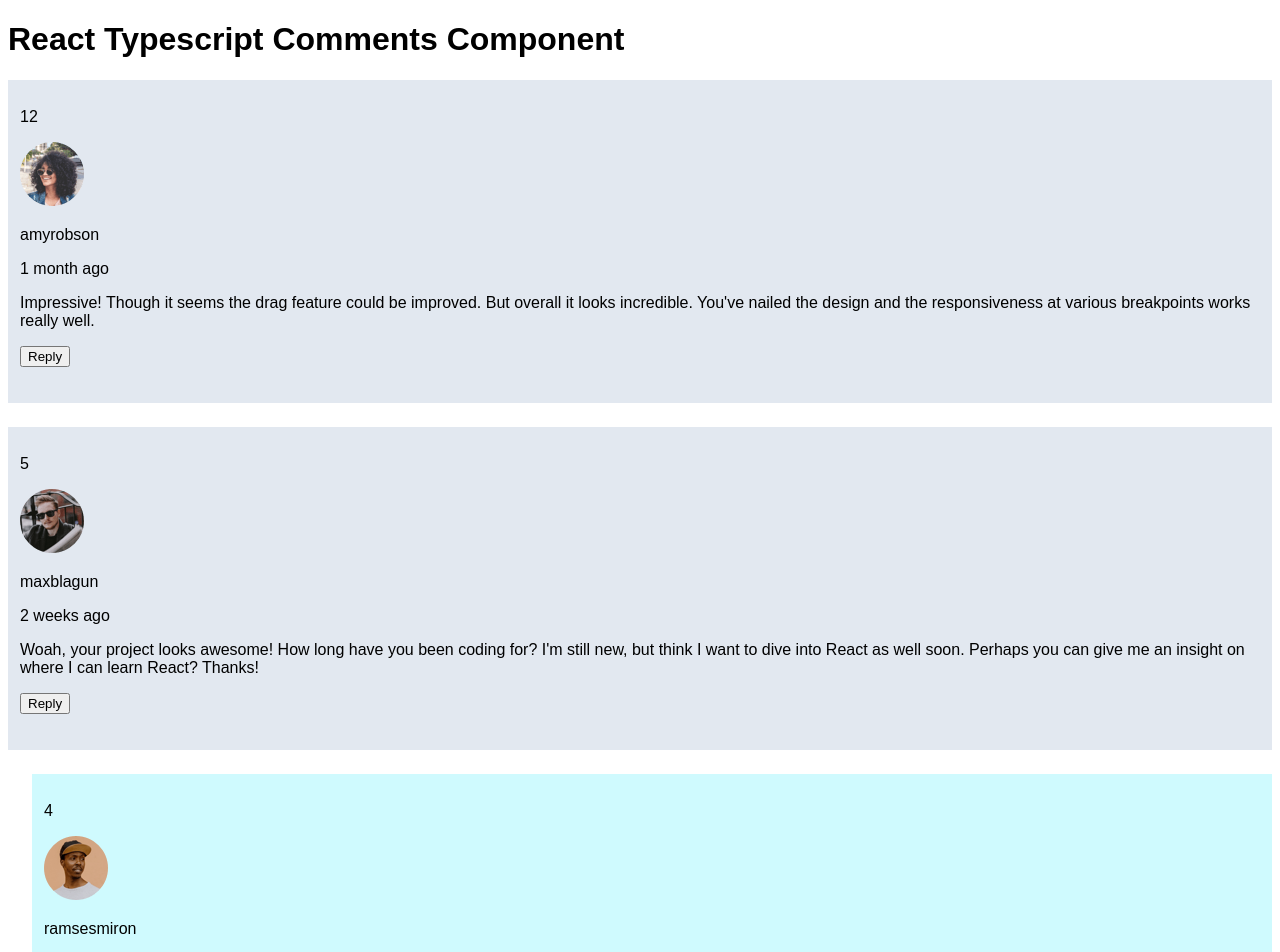
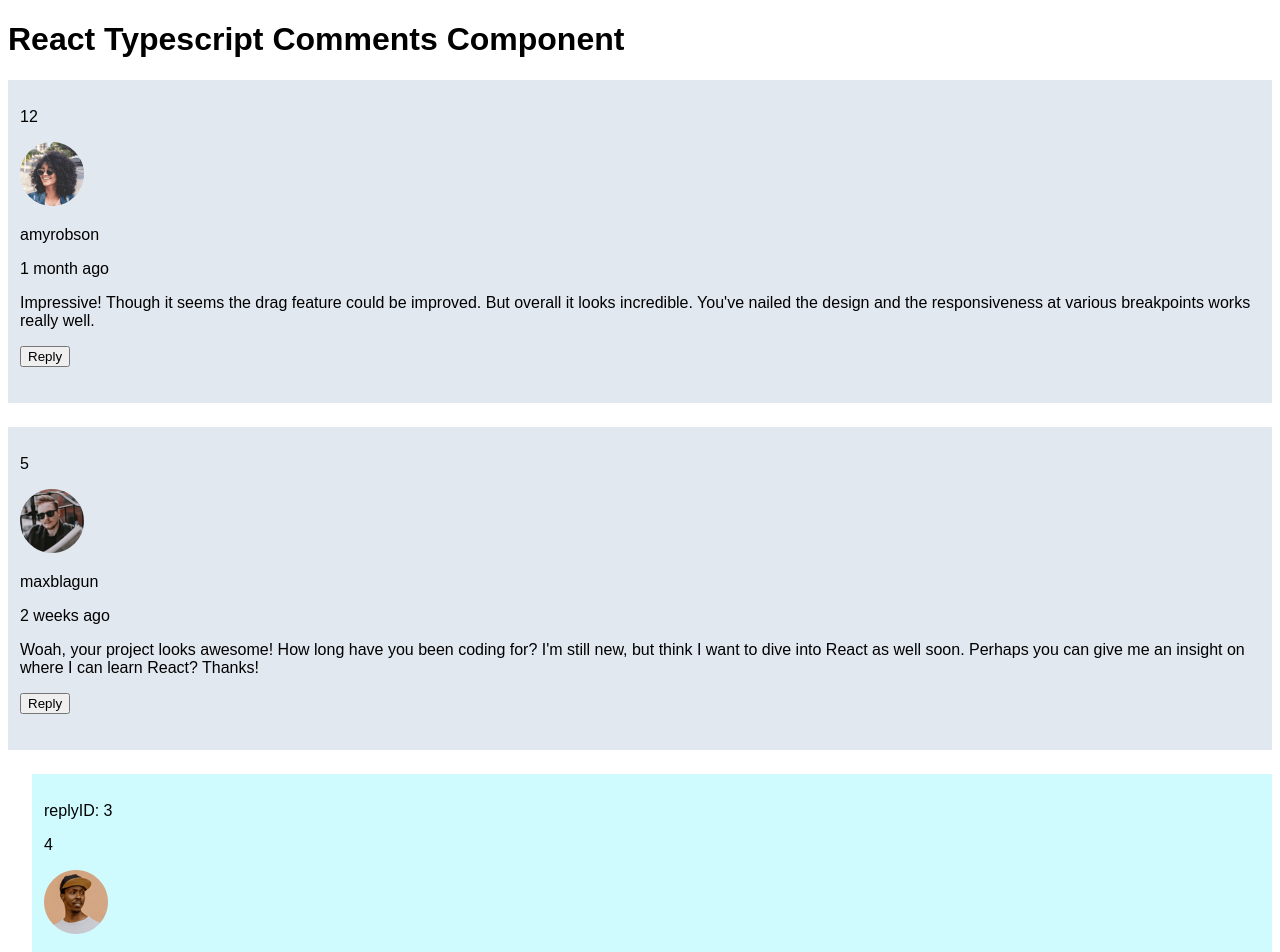
Before and after one commit to philval/react-typescript-comments-component, a React (Create React App) app: page / in a window 1280 px wide. Shown: the top 952 px of the page. Built offline with nearby package versions, Linux system fonts and the light colour scheme.

Commit message:
pass down addNewReply() from Comments to ReplyForm

```diff
--- a/src/components/Comment.tsx
+++ b/src/components/Comment.tsx
@@ -1,11 +1,13 @@
 import { IComment } from "./CommentsInterface";
 import ReplyForm from "../components/ReplyForm";
 import CommentReply from "../components/CommentReply";
-interface Props {
+
+interface CommentProps {
   comment: IComment;
+  addNewReply:  (comment: string, commentID: number) => void
 }
 
-export default function Comment({ comment }: Props): JSX.Element {
+export default function Comment({ comment, addNewReply }: CommentProps): JSX.Element {
   return (
     <div key={comment.id}>
       <div
@@ -21,7 +23,7 @@ export default function Comment({ comment }: Props): JSX.Element {
         <p>{comment.createdAt}</p>
         <p>{comment.content}</p>
         <div>
-          <ReplyForm username={comment.user.username} />
+          <ReplyForm username={comment.user.username} commentID={comment.id} addNewReply={addNewReply}/>
         </div>
       </div>
       <div
@@ -31,7 +33,7 @@ export default function Comment({ comment }: Props): JSX.Element {
       >
         {comment.replies &&
           comment.replies.map((reply: IComment) => (
-            <CommentReply key={reply.id} reply={reply} />
+            <CommentReply key={reply.id} reply={reply} addNewReply={addNewReply}/>
           ))}
       </div>
     </div>
--- a/src/components/CommentReply.tsx
+++ b/src/components/CommentReply.tsx
@@ -1,10 +1,11 @@
 import { IComment } from "./CommentsInterface";
 import ReplyForm from "../components/ReplyForm";
-interface Props {
+interface CommentReplyProps {
   reply: IComment;
+  addNewReply:  (comment: string, commentID: number) => void
 }
 
-export default function CommentReply({ reply }: Props): JSX.Element {
+export default function CommentReply({ reply, addNewReply }: CommentReplyProps): JSX.Element {
   return (
     <div
       style={{
@@ -13,12 +14,13 @@ export default function CommentReply({ reply }: Props): JSX.Element {
         marginBottom: 24
       }}
     >
+      <p>replyID: {reply.id}</p>
       <p>{reply.score}</p>
       <img src={reply.user.image.png} alt=""></img>
       <p>{reply.user.username}</p>
       <p>{reply.createdAt}</p>
       <p>{reply.content}</p>
-      <ReplyForm username={reply.user.username} />
+      <ReplyForm username={reply.user.username} commentID={reply.id} addNewReply={addNewReply}/>
     </div>
   );
 }
--- a/src/components/Comments.tsx
+++ b/src/components/Comments.tsx
@@ -62,12 +62,16 @@ export default function Comments(): JSX.Element {
     });
   }
 
+  function addNewReply(comment: string, commentID: number): string {
+    return "worl in progress"
+  }
+
   return (
     <>
       <div>
         {comments.length !== 0 &&
           comments[0].comments.map((comment: IComment) => (
-            <Comment key={comment.id} comment={comment} />
+            <Comment key={comment.id} comment={comment} addNewReply={addNewReply} />
           ))}
       </div>
       <NewCommentForm addNewComment={addNewComment} />
--- a/src/components/ReplyForm.tsx
+++ b/src/components/ReplyForm.tsx
@@ -1,9 +1,11 @@
 import { useState } from "react";
-interface Props {
-  username: string;
+interface ReplyFormProps {
+  username: string
+  commentID: number
+  addNewReply: (comment: string, commentID: number) => void
 }
 
-export default function ReplyForm({ username }: Props): JSX.Element {
+export default function ReplyForm({ username, commentID, addNewReply }: ReplyFormProps): JSX.Element {
   const [toggleReply, setToggleReply] = useState<boolean>(false);
   const [reply, setReply] = useState<string>(`@${username}, `); // anti-pattern ?
 
@@ -17,7 +19,8 @@ export default function ReplyForm({ username }: Props): JSX.Element {
 
   const handleSubmit = (e: React.FormEvent<HTMLFormElement>) => {
     e.preventDefault();
-    // TODO update state via reducer
+    // how will addReply update replies[] on comment ?
+    addNewReply(reply, commentID);
     handleToggleReply();
     setReply("");
   };
```
